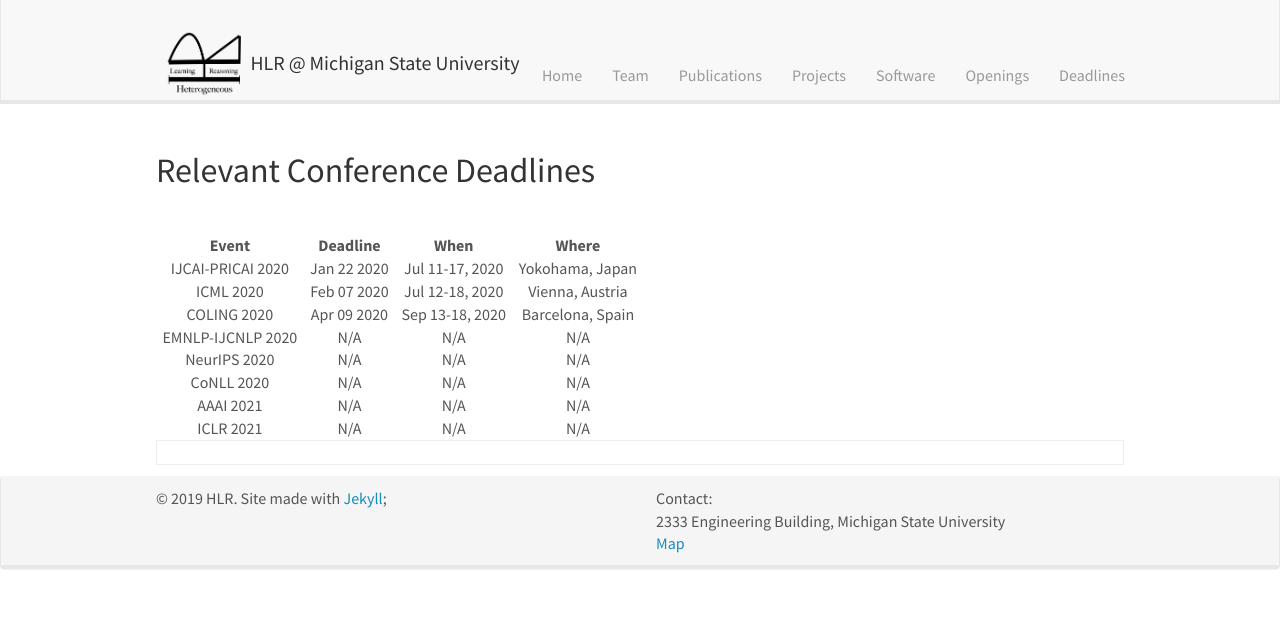
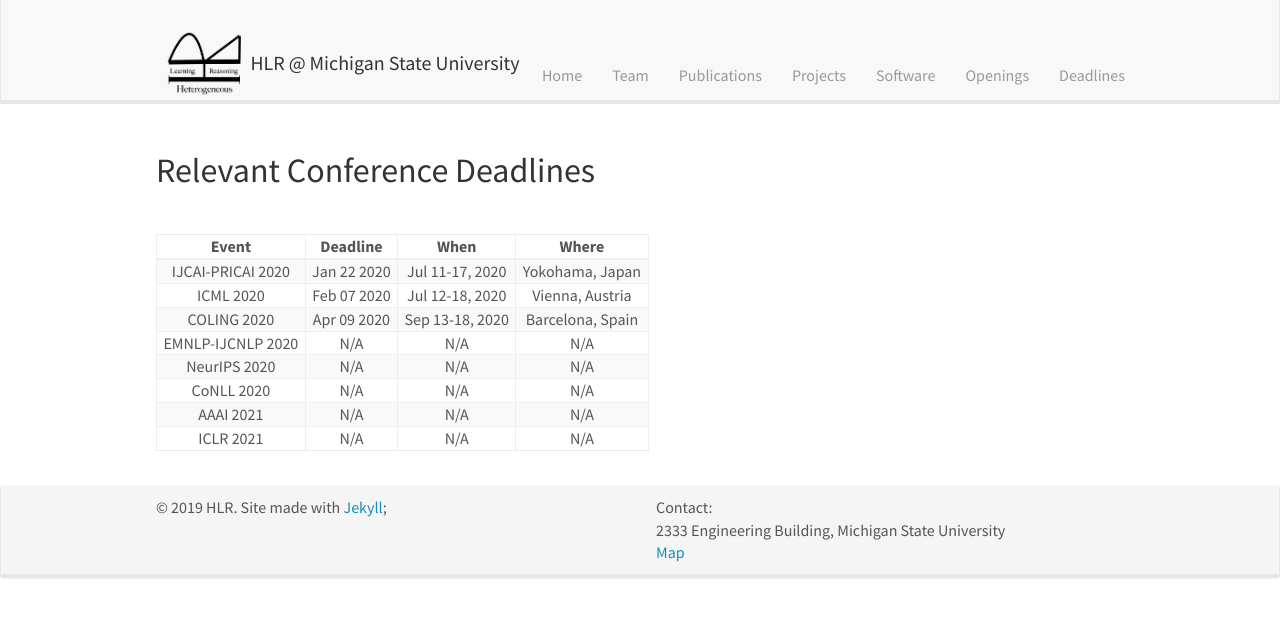
Before and after one commit to HLR/HLR.github.io, a Jekyll site: the page built from _pages/deadlines.md, in a window 1280 px wide. Shown: the top 617 px of the page. Built offline with Jekyll 4.4.1, drawn with Linux system fonts in a browser that asks for light colours; nearby versions of some CDN libraries.

```diff
--- a/_pages/deadlines.md
+++ b/_pages/deadlines.md
@@ -22,8 +22,8 @@
 | &nbsp; CoNLL 2020  &nbsp; | &nbsp;  N/A  &nbsp; | &nbsp;  N/A   &nbsp; | &nbsp;  N/A  &nbsp;|
 | &nbsp; AAAI 2021  &nbsp; | &nbsp;  N/A   &nbsp; | &nbsp; N/A   &nbsp; | &nbsp;  N/A  &nbsp;|
 | &nbsp; ICLR 2021  &nbsp; | &nbsp;  N/A   &nbsp; | &nbsp;  N/A   &nbsp; | &nbsp;  N/A &nbsp; |
+{:.table-striped .table-bordered}
 
 &nbsp;
 &nbsp;
 &nbsp;
-{:.table-striped .table-bordered}
```
